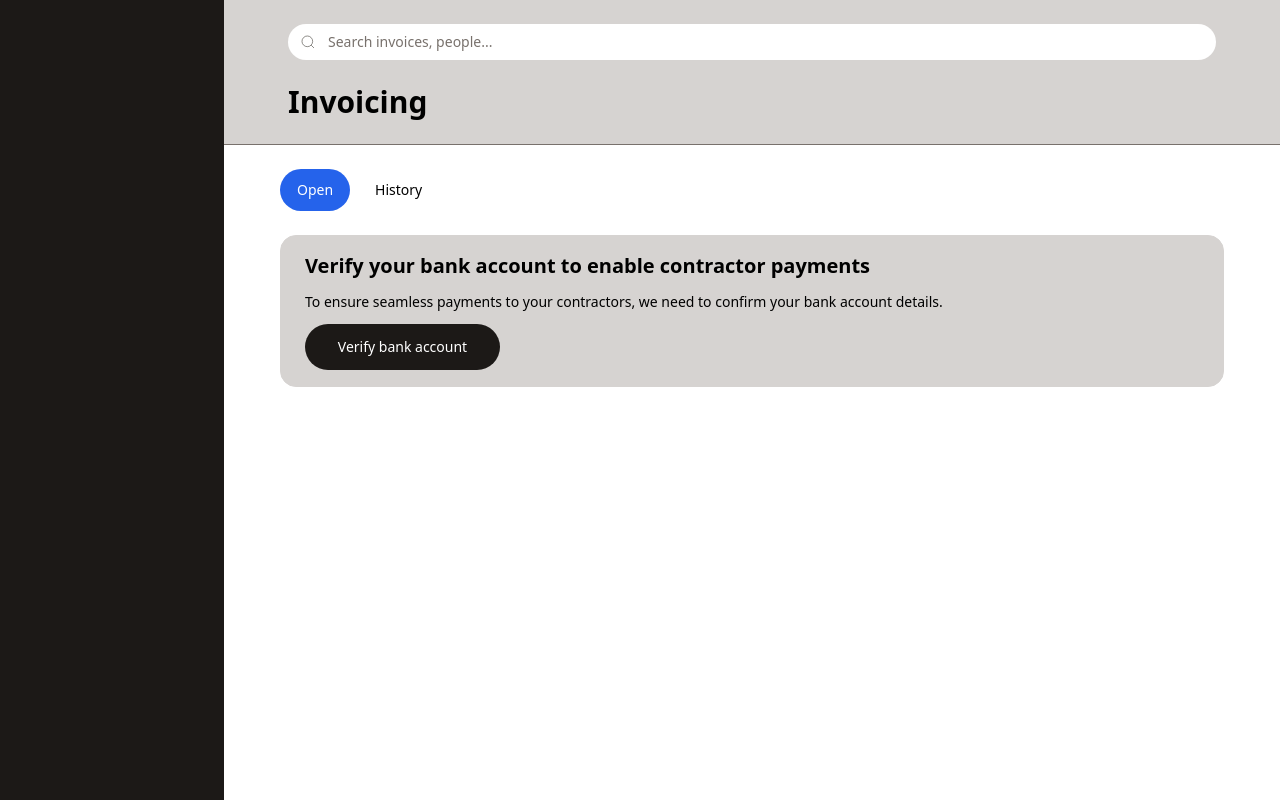
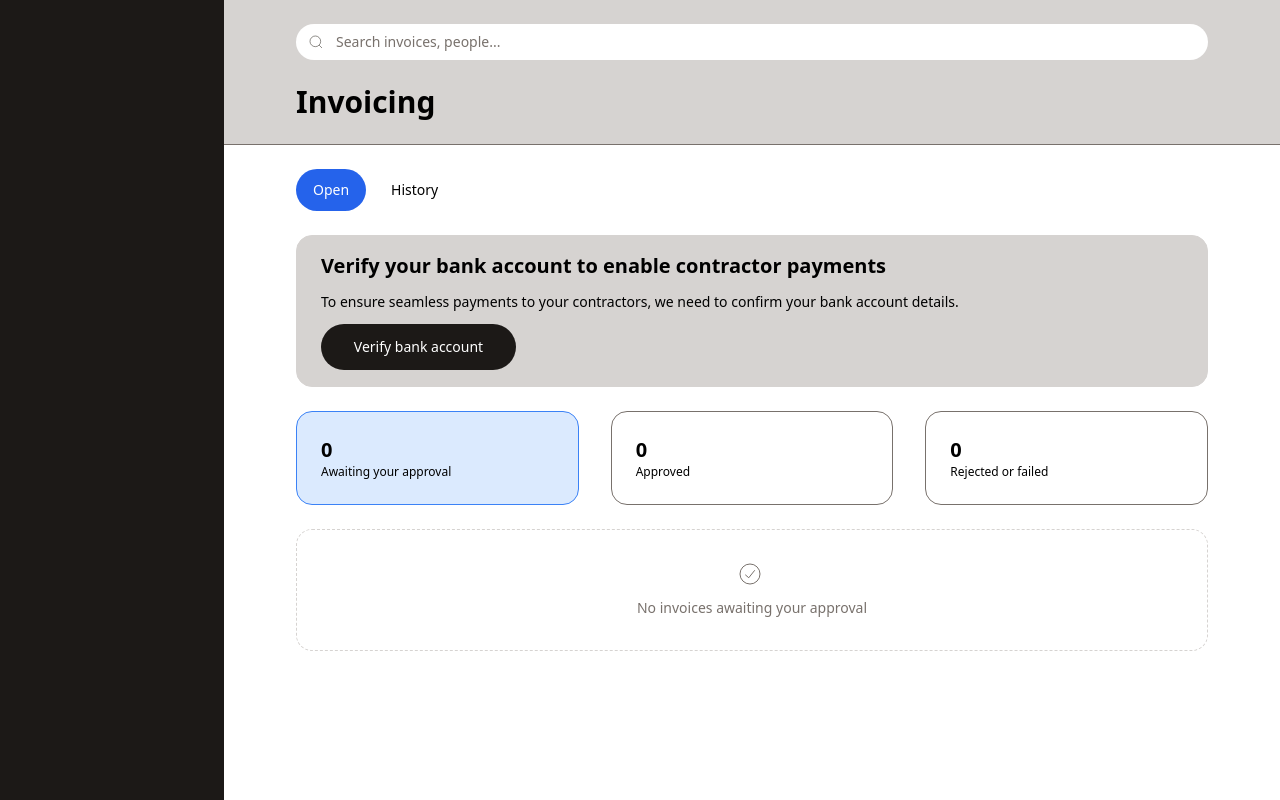
Before and after one commit to KenzoBenzo/flexile-working-project, a Nuxt app: page / in a window 1280 px wide. Built offline with nearby package versions, Linux system fonts and the light colour scheme.

Commit message:
refactor to ExpandableSection component

```diff
--- /dev/null
+++ b/components/Accordion.vue
@@ -0,0 +1,81 @@
+<template>
+	<div class="space-y-4">
+		<div v-for="(item, index) in items" :key="index" class="border p-4 rounded">
+			<button @click="toggle(index)" class="w-full text-left font-bold text-lg">
+				{{ item.title }}
+			</button>
+			<div
+				ref="contentRefs"
+				:class="{ 'h-0 overflow-hidden': !item.open }"
+				class="transition-height"
+			>
+				<div class="p-4">
+					{{ item.content }}
+				</div>
+			</div>
+		</div>
+	</div>
+</template>
+
+<script setup lang="ts">
+import { ref, nextTick, onMounted } from "vue";
+
+interface Item {
+	title: string;
+	content: string;
+	open: boolean;
+}
+
+const items = ref<Item[]>([
+	{ title: "Item 1", content: "Content 1", open: false },
+	{ title: "Item 2", content: "Content 2", open: false },
+]);
+
+const contentRefs = ref<HTMLElement[]>([]);
+
+const toggle = (index: number) => {
+	items.value[index].open = !items.value[index].open;
+	console.log(
+		`Toggled item at index ${index}, new open state: ${items.value[index].open}`
+	);
+	nextTick(() => {
+		const contentRef = contentRefs.value[index];
+		if (contentRef) {
+			const currentHeight = contentRef.style.height;
+			const newHeight = items.value[index].open
+				? `${contentRef.scrollHeight}px`
+				: "0";
+			console.log(
+				`Content element at index ${index} current height: ${currentHeight}`
+			);
+			console.log(
+				`Setting height of content element at index ${index} to ${newHeight}`
+			);
+			contentRef.style.height = newHeight;
+		} else {
+			console.log(`No content ref found at index ${index}`);
+		}
+	});
+};
+
+onMounted(() => {
+	console.log("mounted hook called");
+	contentRefs.value = contentRefs.value.slice(0, items.value.length); // Initialize with correct length
+	console.log("Initial contentRefs:", contentRefs.value);
+	contentRefs.value.forEach((ref, index) => {
+		if (ref) {
+			ref.style.height = "0"; // Set initial height to 0
+			console.log(
+				`Initial height of content element at index ${index}: ${ref.style.height}`
+			);
+		}
+	});
+});
+</script>
+
+<style>
+.transition-height {
+	transition: height 0.2s ease-in-out;
+	overflow: hidden;
+}
+</style>
--- a/components/ConnectBank.vue
+++ b/components/ConnectBank.vue
@@ -1,39 +1,13 @@
 <script setup lang="ts">
-import { ref, onMounted } from "vue";
+import { ref } from "vue";
 import Button from "@/components/button.vue";
+import ExpandableSection from "@/components/ExpandableSection.vue";
 
 const isOpen = ref(false);
-const contentRef = ref<HTMLElement | null>(null);
-
-const toggleButton = () => {
-	isOpen.value = !isOpen.value;
-	console.log("isOpen.value:", isOpen.value);
-
-	if (contentRef.value) {
-		const newHeight = isOpen.value ? `${contentRef.value.scrollHeight}px` : "0";
-		console.log("Setting new height:", newHeight);
-		contentRef.value.style.height = newHeight;
-	} else {
-		console.log("contentRef.value is null or undefined");
-	}
-};
 
 const closeCard = () => {
 	isOpen.value = false;
-	if (contentRef.value) {
-		contentRef.value.style.height = "0";
-	}
 };
-
-onMounted(() => {
-	if (contentRef.value) {
-		console.log("contentRef.value:", contentRef.value);
-		contentRef.value.style.height = "0"; // Set initial height to 0
-		console.log("Initial height:", contentRef.value.style.height);
-	} else {
-		console.log("contentRef.value is null or undefined");
-	}
-});
 </script>
 
 <template>
@@ -72,10 +46,8 @@ onMounted(() => {
 					: "To ensure seamless payments to your contractors, we need to confirm your bank account details."
 			}}
 		</p>
-		<div
-			ref="contentRef"
-			:class="['transition-height overflow-hidden', { 'h-0': !isOpen }]"
-		>
+
+		<ExpandableSection :expanded="isOpen">
 			<div class="mt-6">
 				<p class="text-sm mb-6">
 					If it's not visible yet, please check in 1-2 days.
@@ -94,27 +66,18 @@ onMounted(() => {
 					/>
 				</div>
 			</div>
-		</div>
+		</ExpandableSection>
+
 		<div class="flex mt-3">
 			<Button
 				intent="secondary"
 				size="medium"
 				:willGrow="true"
 				:isFullWidth="isOpen"
-				@click="toggleButton"
+				@click="isOpen = !isOpen"
 			>
 				{{ isOpen ? "Submit" : "Verify bank account" }}
 			</Button>
 		</div>
 	</div>
 </template>
-
-<style>
-.transition-height {
-	transition: height 0.2s ease-in-out, filter 0.2s ease-in-out;
-}
-
-.transition-height.h-0 {
-	filter: blur(4px);
-}
-</style>
--- /dev/null
+++ b/components/ExpandableSection.vue
@@ -0,0 +1,53 @@
+<template>
+	<div
+		ref="contentRef"
+		:class="{ 'h-0 overflow-hidden': !isExpanded }"
+		class="transition-height"
+	>
+		<slot />
+	</div>
+</template>
+
+<script setup>
+import { ref, watch, nextTick, onMounted } from "vue";
+
+const props = defineProps({
+	expanded: {
+		type: Boolean,
+		default: false,
+	},
+});
+
+const contentRef = ref(null);
+const isExpanded = ref(props.expanded);
+
+const updateHeight = (newVal) => {
+	nextTick(() => {
+		contentRef.value.style.height = newVal
+			? `${contentRef.value.scrollHeight}px`
+			: "0";
+	});
+};
+
+watch(
+	() => props.expanded,
+	(newVal) => {
+		isExpanded.value = newVal;
+		updateHeight(newVal);
+	}
+);
+
+onMounted(() => {
+	updateHeight(isExpanded.value);
+});
+</script>
+
+<style scoped>
+.transition-height {
+	transition: height 0.2s ease-in-out, filter 0.2s ease-in-out;
+}
+
+.transition-height.h-0 {
+	filter: blur(4px);
+}
+</style>
--- /dev/null
+++ b/components/TestGrow.vue
@@ -0,0 +1,54 @@
+<script setup lang="ts">
+import { ref, onMounted, nextTick, computed } from "vue";
+
+const isFullWidth = ref(false);
+const initialWidth = ref("auto");
+const buttonRef = ref<HTMLButtonElement | null>(null);
+
+const buttonWidth = computed(() => {
+	return isFullWidth.value ? "100%" : initialWidth.value;
+});
+
+const toggleWidth = () => {
+	isFullWidth.value = !isFullWidth.value;
+};
+
+const storeInitialWidth = () => {
+	if (buttonRef.value) {
+		initialWidth.value = `${buttonRef.value.offsetWidth}px`;
+	}
+};
+
+onMounted(() => {
+	nextTick(() => {
+		storeInitialWidth();
+	});
+});
+</script>
+
+<template>
+	<div class="w-full">
+		<transition name="grow">
+			<button
+				ref="buttonRef"
+				@click="toggleWidth"
+				:style="{ width: buttonWidth }"
+				class="bg-blue-600 whitespace-nowrap px-6 py-2 text-white transition-all"
+			>
+				Click me
+			</button>
+		</transition>
+	</div>
+</template>
+
+<style scoped>
+.grow-enter-active,
+.grow-leave-active {
+	transition: width 0.5s ease;
+}
+
+.grow-enter,
+.grow-leave-to {
+	width: auto; /* Ensure proper initial width */
+}
+</style>
--- a/pages/index.vue
+++ b/pages/index.vue
@@ -3,7 +3,10 @@ import { ref, computed } from "vue";
 import Button from "@/components/Button.vue";
 import PillTabs from "@/components/PillTabs.vue";
 import ConnectBank from "@/components/ConnectBank.vue";
+import ExpandableSection from "@/components/ExpandableSection.vue";
+import { useRoute } from "nuxt/app";
 
+const route = useRoute();
 const activeTabIndex = ref(0);
 const tabItems = [
 	{ label: "Open", route: "/" },
@@ -13,11 +16,12 @@ const handleTabClick = (item, index) => {
 	activeTabIndex.value = index;
 	navigateTo(item.route);
 };
+const isHistoryRoute = computed(() => route.query.history !== undefined);
 </script>
 
 <template>
 	<header
-		class="bg-gray-300 px-4 py-6 sm:py-6 sm:px-16 w-full flex flex-col gap-6 border-b border-b-gray-500"
+		class="bg-gray-300 px-4 py-6 sm:py-6 sm:px-[4.5rem] w-full flex flex-col gap-6 border-b border-b-gray-500"
 	>
 		<div
 			class="flex items-center bg-white w-full rounded-full px-3 focus-within:ring-1"
@@ -45,7 +49,8 @@ const handleTabClick = (item, index) => {
 		</div>
 		<h1 class="text-3xl font-semibold">Invoicing</h1>
 	</header>
-	<div class="px-4 sm:px-14 py-6">
+
+	<div class="px-4 sm:px-[4.5rem] py-6">
 		<PillTabs
 			:items="tabItems"
 			:activeTab="activeTabIndex"
@@ -53,5 +58,40 @@ const handleTabClick = (item, index) => {
 		/>
 
 		<ConnectBank />
+
+		<ExpandableSection :expanded="!isHistoryRoute">
+			<div class="flex gap-8 mt-6 items-stretch">
+				<div class="bg-blue-100 border border-blue-500 p-6 rounded-2xl flex-1">
+					<p class="font-bold text-xl">0</p>
+					<p class="text-xs">Awaiting your approval</p>
+				</div>
+				<div class="border border-gray-500 p-6 rounded-2xl flex-1">
+					<p class="font-bold text-xl">0</p>
+					<p class="text-xs">Approved</p>
+				</div>
+				<div class="border border-gray-500 p-6 rounded-2xl flex-1">
+					<p class="font-bold text-xl">0</p>
+					<p class="text-xs">Rejected or failed</p>
+				</div>
+			</div>
+		</ExpandableSection>
+
+		<div
+			class="w-full rounded-2xl border border-dashed border-gray-300 p-8 mt-6 text-gray-500"
+		>
+			<svg
+				xmlns="http://www.w3.org/2000/svg"
+				viewbox="0 0 24 24"
+				fill="none"
+				strokeWidth="4"
+				class="mx-auto h-7 w-7"
+			>
+				<circle cx="12" cy="12" r="10" stroke="currentColor" />
+				<path stroke="currentColor" d="m7.25 12.75 3.5 3 6-7.5" />
+			</svg>
+			<p class="mx-auto text-center text-sm mt-2">
+				No invoices <span v-if="!isHistoryRoute">awaiting your approval</span>
+			</p>
+		</div>
 	</div>
 </template>
```
